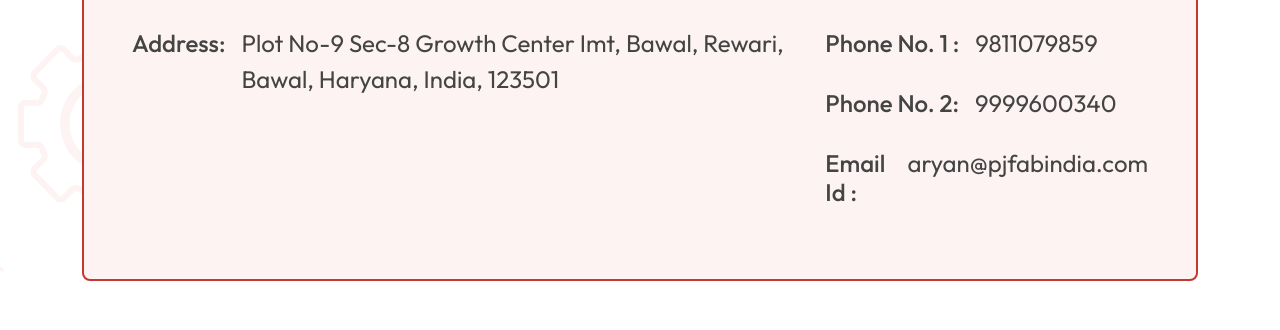
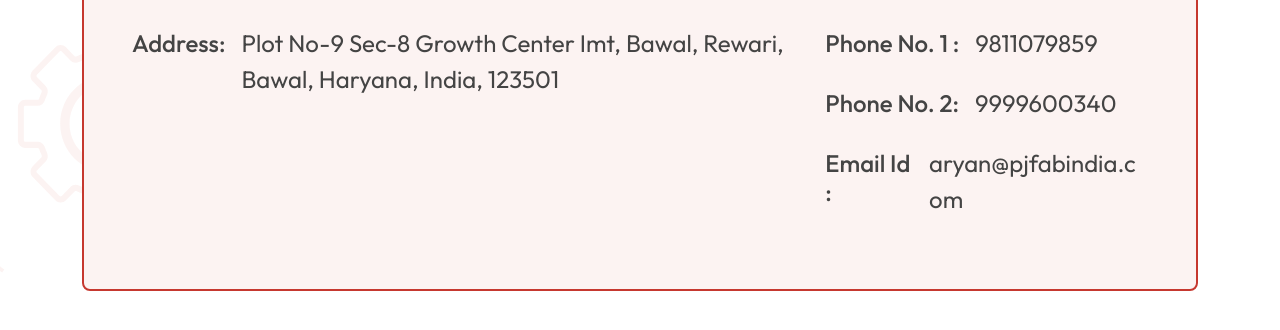
Before and after one commit to aryanchugh816/pjfabindia-website, a plain HTML site: page index.html in a window 1280 px wide. Shown: the part 524-854 px from the top of the page. Drawn offline with nearby package versions, Linux system fonts and the light colour scheme.

Commit message:
Minor change

```diff
--- a/index.html
+++ b/index.html
@@ -51,7 +51,7 @@
                         <div class="row mb-4">
                             <div class="d-md-flex align-items-baseline">
                                 <h5 class="fs-4 mb-0 me-3">Email Id : </h5>
-                                <p class="m-0 fs-4">aryan@pjfabindia.com</p>
+                                <p class="m-0 fs-4 text-break">aryan@pjfabindia.com</p>
                             </div>
                         </div>
                     </div>
```
